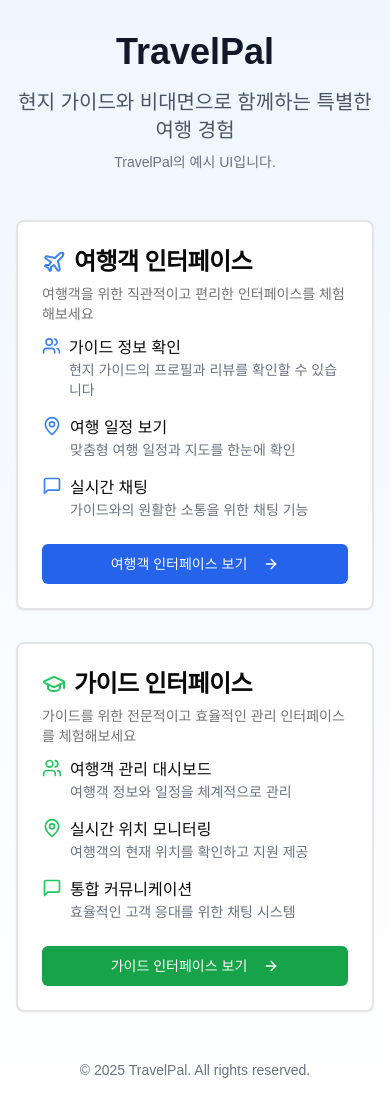
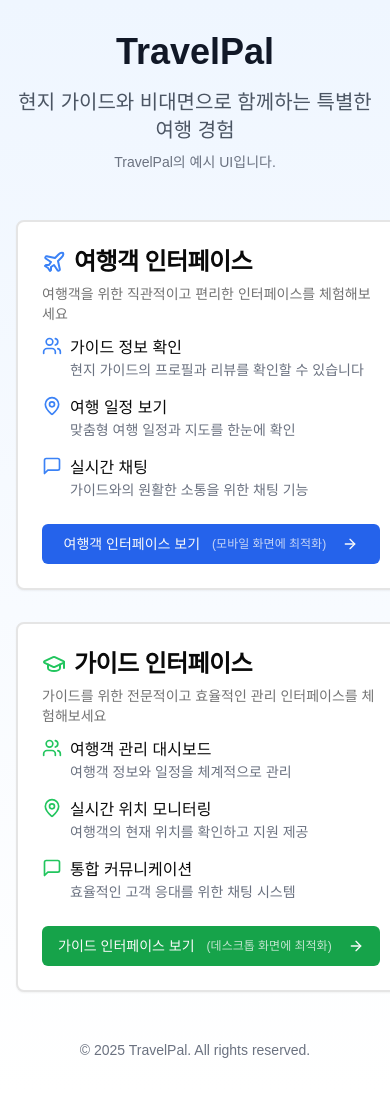
Before and after one commit to Swimming-in-Seoul/TravelPal-UI-Demo, a Next.js app: page / in a window 390 px wide. Built offline with nearby package versions, Linux system fonts and the light colour scheme.

Commit message:
feat: update main screen button texts for clarity
Change button texts and add size/opacity for mobile/desktop optimization.

#VERCEL_SKIP

Co-authored-by: 류수영 <180216581+Swimming-in-Seoul@users.noreply.github.com>

```diff
--- a/app/page.tsx
+++ b/app/page.tsx
@@ -51,6 +51,7 @@ export default function Home() {
               <Link href="/traveler" className="w-full">
                 <Button className="w-full bg-blue-600 hover:bg-blue-700">
                   여행객 인터페이스 보기
+                  <span className="text-xs ml-1 opacity-75">(모바일 화면에 최적화)</span>
                   <ArrowRight className="ml-2 h-4 w-4" />
                 </Button>
               </Link>
@@ -92,6 +93,7 @@ export default function Home() {
               <Link href="/guide" className="w-full">
                 <Button className="w-full bg-green-600 hover:bg-green-700">
                   가이드 인터페이스 보기
+                  <span className="text-xs ml-1 opacity-75">(데스크톱 화면에 최적화)</span>
                   <ArrowRight className="ml-2 h-4 w-4" />
                 </Button>
               </Link>
```
